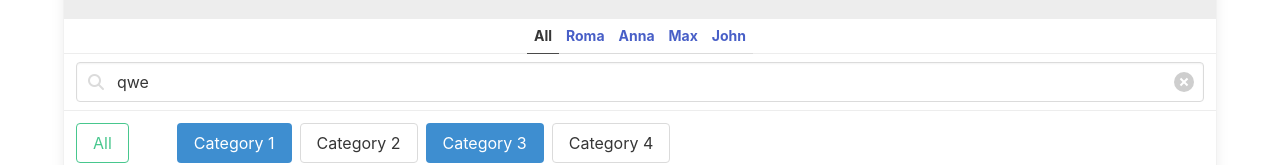
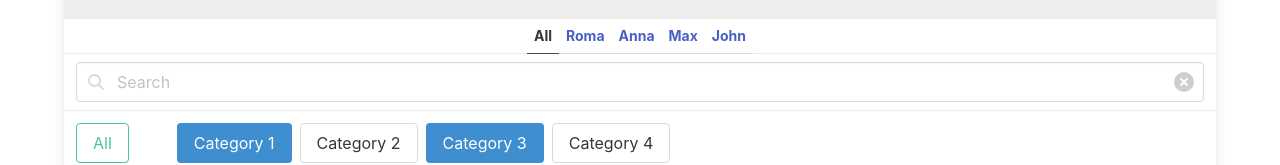
Before and after one commit to Follder/react_product-categories-practice, a React (Create React App) app: page / in a window 1280 px wide. Shown: the part 144-309 px from the top of the page. Built offline with nearby package versions, Linux system fonts and the light colour scheme.

Commit message:
add filtering by query

```diff
--- a/src/App.jsx
+++ b/src/App.jsx
@@ -33,6 +33,7 @@ USERS_FILTER.unshift('All');
 
 export const App = () => {
   const [filterByUser, setFilterByUser] = useState('All');
+  const [query, setQuery] = useState('');
 
   let visibleGoods = [...products];
 
@@ -40,6 +41,15 @@ export const App = () => {
     visibleGoods = visibleGoods.filter(
       good => good.category.user.name === filterByUser,
     );
+  }
+
+  if (query !== '') {
+    visibleGoods = visibleGoods.filter(good => {
+      const prettyQuery = query.toLowerCase().trim();
+      const prettyGood = good.name.toLowerCase().trim();
+
+      return prettyGood.includes(prettyQuery);
+    });
   }
 
   return (
@@ -74,7 +84,8 @@ export const App = () => {
                   type="text"
                   className="input"
                   placeholder="Search"
-                  value="qwe"
+                  value={query}
+                  onChange={event => setQuery(event.target.value)}
                 />
 
                 <span className="icon is-left">
@@ -87,6 +98,7 @@ export const App = () => {
                     data-cy="ClearButton"
                     type="button"
                     className="delete"
+                    onClick={() => setQuery('')}
                   />
                 </span>
               </p>
```
